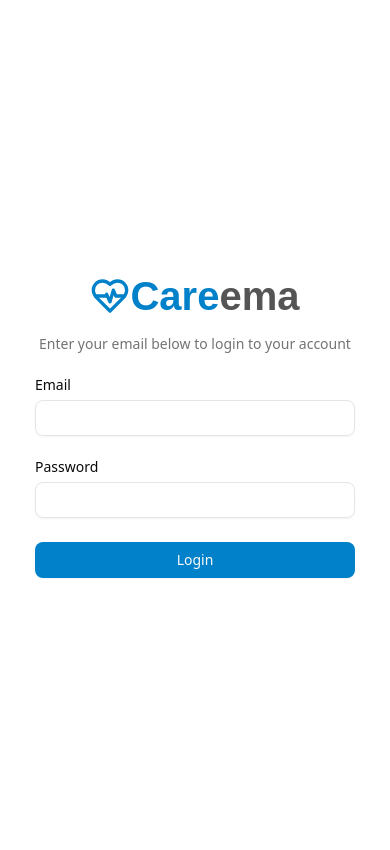
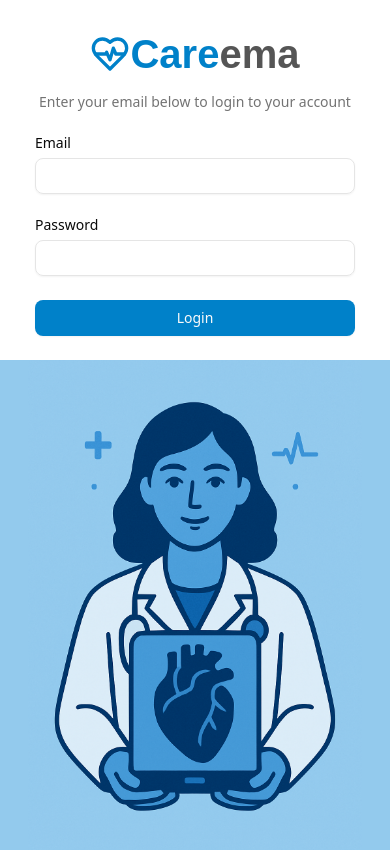
Before and after one commit to nadjib-boum/careema, a Next.js app: page /login in a window 390 px wide. Shown: the top 850 px of the page. Built offline with nearby package versions, Linux system fonts and the light colour scheme; a web font is replaced by a local one.

Commit message:
add image + button

```diff
--- a/src/app/login/page.tsx
+++ b/src/app/login/page.tsx
@@ -1,8 +1,9 @@
+import Image from "next/image"
 import { LoginForm } from "@/components/login-form"
 
 export default function LoginPage() {
   return (
-    <div className="grid min-h-svh lg:grid-cols-2">
+    <div className="grid min-h-svh lg:grid-cols-2 h-screen">
       <div className="flex flex-col gap-4 p-6 md:p-10">
         <div className="flex flex-1 items-center justify-center">
           <div className="w-full max-w-xs">
@@ -10,7 +11,13 @@ export default function LoginPage() {
           </div>
         </div>
       </div>
-      <div className="relative hidden bg-muted lg:block" style={{ color: "var(--color-2)" }}></div>
+      <div className="relative bg-muted flex justify-center items-center" style={{ backgroundColor: "#93caed" }}>
+        <img
+          src="/images/login.png"
+          alt="Login Image"
+          style={{ objectFit: "cover", objectPosition: "center", height: 500 }}
+        />
+      </div>
     </div>
   )
 }
--- a/src/components/PatientsDashboard.tsx
+++ b/src/components/PatientsDashboard.tsx
@@ -191,7 +191,7 @@ export default function DataTableDemo() {
 
   return (
     <div className="w-full">
-      <div className="flex items-center py-4">
+      <div className="flex justify-between items-center py-4">
         <Input
           placeholder="Filter patients..."
           value={(table.getColumn("name")?.getFilterValue() as string) ?? ""}
@@ -200,6 +200,7 @@ export default function DataTableDemo() {
           }
           className="max-w-sm"
         />
+        <Button style={{ backgroundColor: "var(--color-1)" }}>add patient</Button>
       </div>
       <div className="rounded-md border">
         <Table>
--- a/src/components/Sidebar.tsx
+++ b/src/components/Sidebar.tsx
@@ -42,13 +42,13 @@ export default function Sidebar() {
           <Home size={20} />
           <span>Home</span>
         </Link>
+        <Link href="/dashboard/patients" className="flex items-center gap-3 p-2 rounded-lg hover:bg-slate-800 transition-colors">
+          <Users size={20} />
+          <span>Patients</span>
+        </Link>
         <Link href="/dashboard/diagnosis" className="flex items-center gap-3 p-2 rounded-lg hover:bg-slate-800 transition-colors">
           <Stethoscope size={20} />
           <span>Diagnosis</span>
-        </Link>
-        <Link href="/dashboard/patients" className="flex items-center gap-3 p-2 rounded-lg hover:bg-slate-800 transition-colors">
-          <Users size={20} />
-          <span>Patients</span>
         </Link>
       </nav>
 
--- a/src/utils/auth.ts
+++ b/src/utils/auth.ts
@@ -17,8 +17,8 @@ export const authOptions: AuthOptions = {
 
         const user = {
           id: "123",
-          email: "admin@mail.com",
-          password: "admin",
+          email: "admin@careema.com",
+          password: "karima123",
         };
 
         if (user.email !== credentials.email || user.password !== credentials.password) return null;
```
Also changed, not shown: public/images/login-1.jpeg (deleted), public/images/login.png (added).
